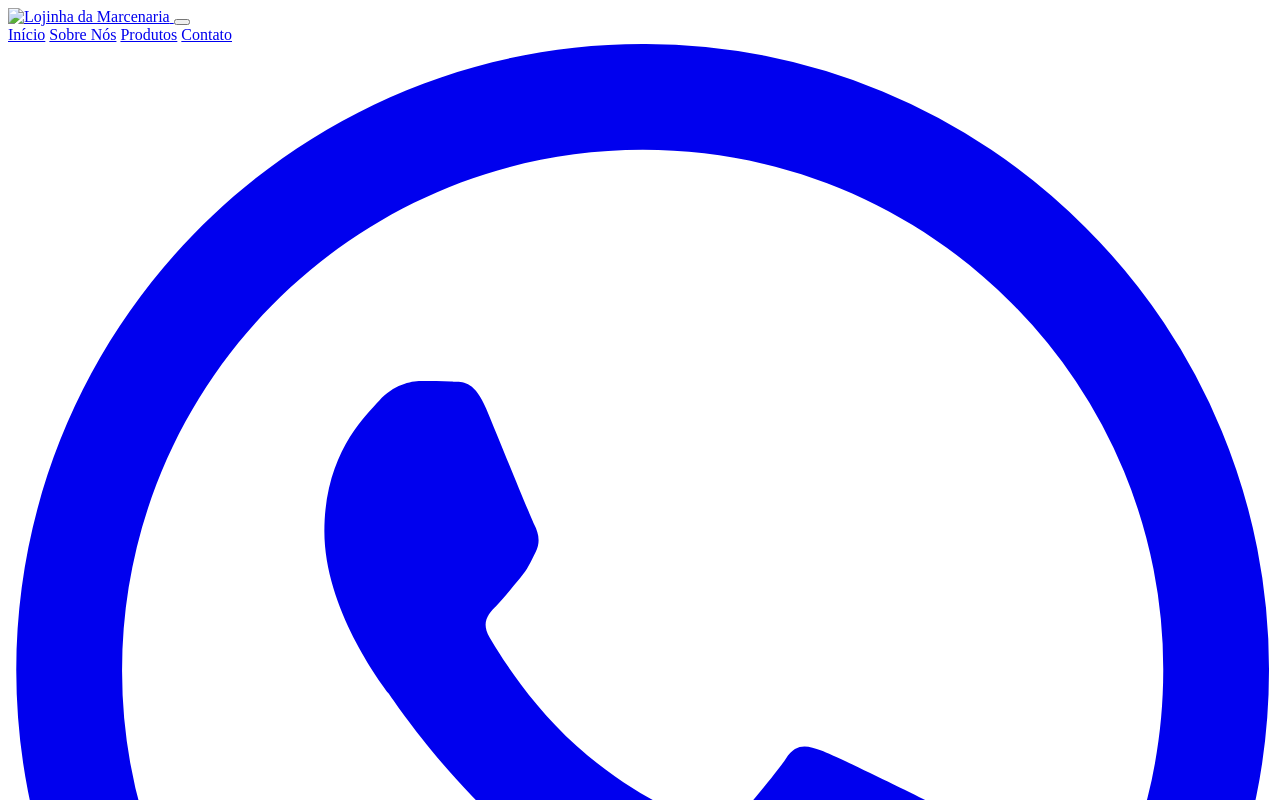
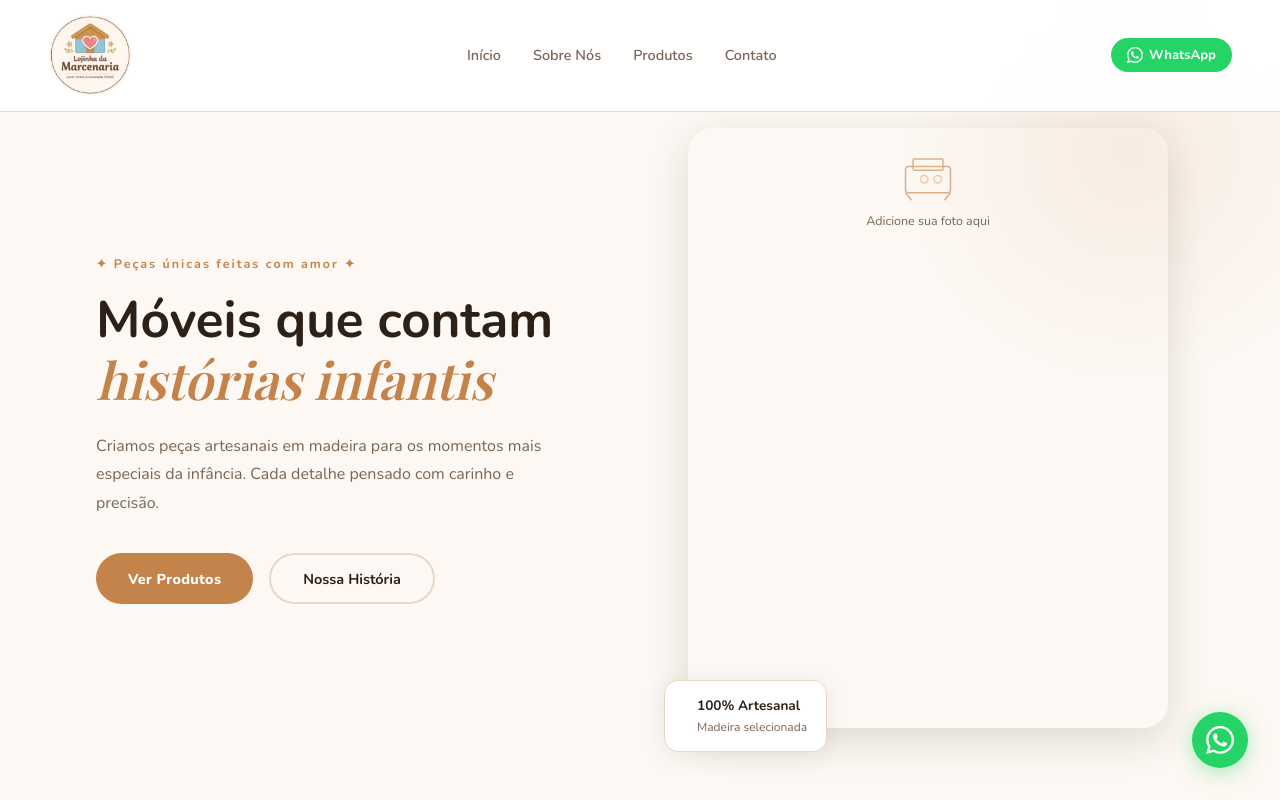
Before and after one commit to Lealsx/Lojinha, a plain HTML site: page index.html in a window 1280 px wide. Shown: the top 800 px of the page. Drawn offline with nearby package versions, Linux system fonts and the light colour scheme; the site is published under a folder, as on GitHub Pages, so addresses that start at the root find nothing; a web font is replaced by a local one.

Commit message:
fix: corrige caminhos absolutos para relativos (CSS e logo)

```diff
--- a/index.html
+++ b/index.html
@@ -7,7 +7,7 @@
   <link rel="preconnect" href="https://fonts.googleapis.com" />
   <link rel="preconnect" href="https://fonts.gstatic.com" crossorigin />
   <link href="https://fonts.googleapis.com/css2?family=Nunito:wght@400;600;700;800&family=Playfair+Display:ital,wght@0,600;1,600&display=swap" rel="stylesheet" />
-  <link rel="stylesheet" href="/src/css/style.css" />
+  <link rel="stylesheet" href="src/css/style.css" />
 </head>
 <body>
 
@@ -15,7 +15,7 @@
   <header class="navbar" id="navbar">
     <a href="#home" class="nav-logo-link">
       <!-- Coloque o arquivo da sua logo nessa pasta com o nome "logo.png" -->
-      <img src="/src/img/logo.jpg" alt="Lojinha da Marcenaria" class="nav-logo-img" />
+      <img src="src/img/logo.jpg" alt="Lojinha da Marcenaria" class="nav-logo-img" />
     </a>
     <button class="nav-toggle" id="navToggle" aria-label="Menu">
       <span></span><span></span><span></span>
```
